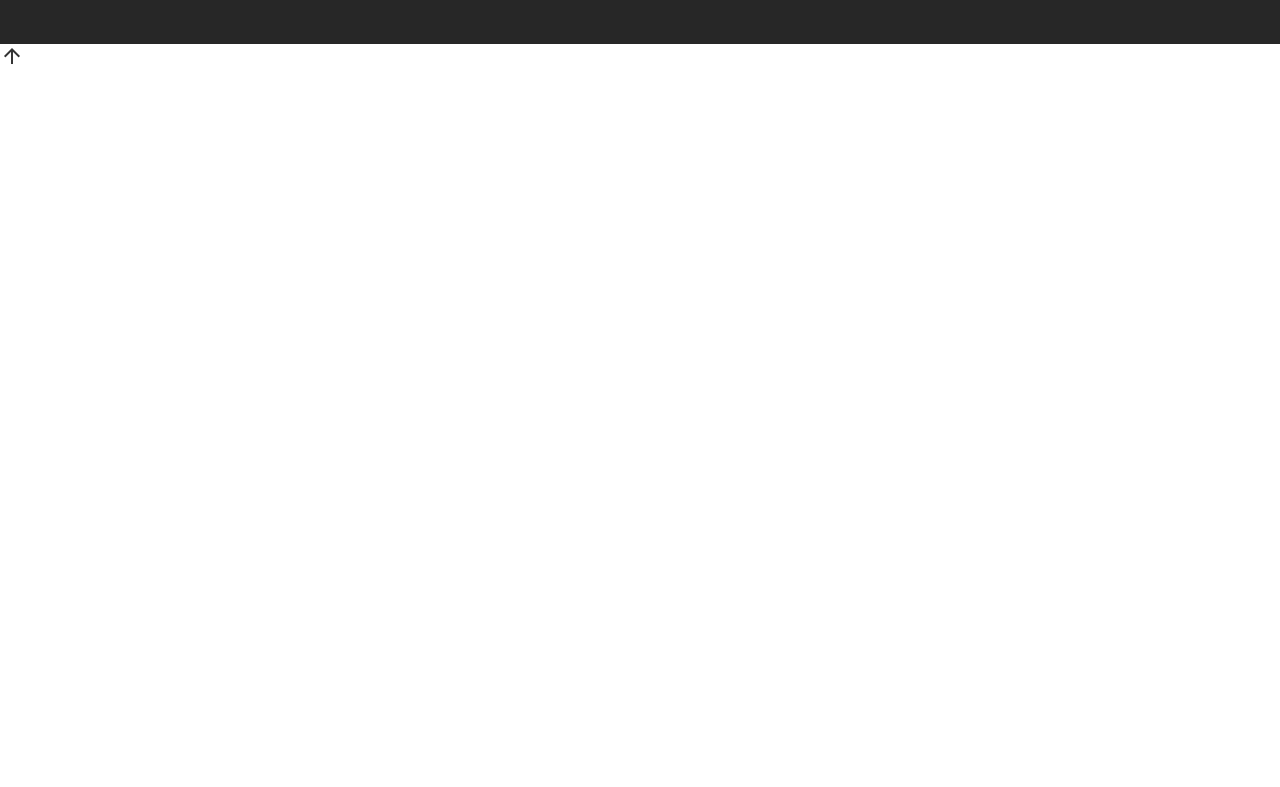
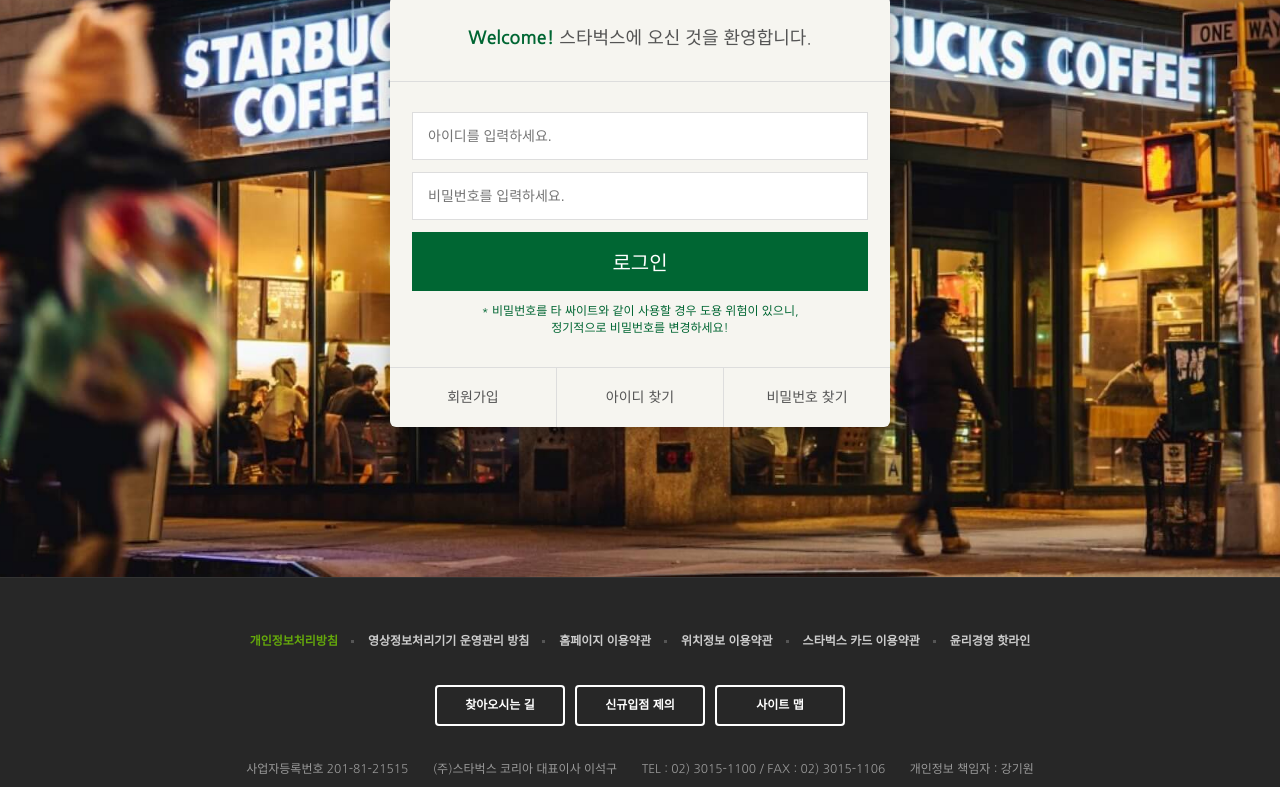
Before and after one commit to sujungSIN/starbucks, a plain HTML site: page signin/index.html in a window 1280 px wide. Shown: the part 290-1077 px from the top of the page. Before the commit the page ends 800 px from the top, so only its background shows below. Drawn offline with nearby package versions, Linux system fonts and the light colour scheme.

Commit message:
로그인 페이지 완성

```diff
--- /dev/null
+++ b/CSS/signin.css
@@ -0,0 +1,92 @@
+.signin {
+  margin-top: 120px;
+  padding: 100px 0 150px;
+  background-image: url(../images/signin_bg.jpg);
+  background-repeat: no-repeat;
+  /* 정가운데 배치 */
+  background-position: center;
+  /* 스크롤할 때 요소와 같이 스크롤되지 않고 뷰포트에 고정되서 스크롤 되도록한다 */
+  background-attachment: fixed;
+  /* 뷰포트의 더 넓은 너비에 이미지가 맞춰지도록 */
+  background-size: cover;
+}
+
+.signin h1 {
+  color: #fff;
+  font-weight: 700;
+  font-size: 30px;
+  text-align: center;
+  margin-bottom: 24px;
+}
+
+.siginin__card {
+  width: 500px;
+  margin: 0 auto;
+  border-radius: 6px;
+  background-color: #F6F5F0;
+  /* bax-shadow: x축 y축 20픽셀의 흐림처리 그림자색상 */
+  box-shadow: 2px 2px 20px rgba(0, 0, 0, .3);
+  color: #555;
+}
+
+.siginin__card h2 {
+  padding: 30px;
+  font-size: 18px;
+  text-align: center;
+  border-bottom: 1px solid #ddd;
+}
+
+.siginin__card h2 strong {
+  color: #006633;
+  font-weight: 700;
+}
+
+.siginin__card form {
+  padding: 30px 22px;
+}
+
+.siginin__card form input {
+  width : 100%;
+  margin-bottom: 12px;
+  padding: 15px;
+  border: 1px solid #ddd;
+  outline: none;
+  box-sizing: border-box;
+  font-size: 14px;
+}
+
+.siginin__card form [type="submit"] {
+  background-color: #006633;
+  border: none;
+  color: #fff;
+  font-size: 20px;
+  cursor: pointer;
+}
+
+.siginin__card form p {
+  font-size: 12px;
+  color: #006633;
+  text-align: center;
+}
+
+.siginin__card .actions {
+  display: flex;
+  border-top: 1px solid #ddd;
+}
+
+.siginin__card .actions a {
+  flex-grow: 1;
+  flex-basis: 0;
+  text-align: center;
+  padding: 20px;
+  color: #555;
+  font-size: 14px;
+  border-right: 1px solid #ddd;
+}
+
+.siginin__card .actions a:last-child {
+  border-right: none;
+}
+.siginin__card .actions a:hover {
+  text-decoration: underline;
+}
--- a/signin/index.html
+++ b/signin/index.html
@@ -27,6 +27,7 @@
     href="https://fonts.googleapis.com/css2?family=Nanum+Gothic:wght@400;700&family=Poppins:wght@400;500&display=swap"
     rel="stylesheet">
   <link rel="stylesheet" href="https://fonts.googleapis.com/icon?family=Material+Icons" />
+  <link rel="stylesheet" href="../CSS/signin.css">
   <link rel="stylesheet" href="../CSS/common.css">
 
   <script defer src="../js/common.js"></script>
@@ -368,7 +369,25 @@
 
   <section class="signin">
 
-
+    <h1>로그인</h1>
+    <div class="siginin__card">
+      <h2><strong>Welcome!</strong> 스타벅스에 오신 것을 환영합니다.
+      </h2>
+      <form>
+        <input type="text" placeholder="아이디를 입력하세요." />
+        <input type="password" placeholder="비밀번호를 입력하세요." />
+        <input type="submit" value="로그인">
+        <p>
+          * 비밀번호를 타 싸이트와 같이 사용할 경우 도용 위험이 있으니,<br>
+          정기적으로 비밀번호를 변경하세요!
+        </p>
+      </form>
+      <div class="actions">
+        <a href="javascript:void(0)">회원가입</a>
+        <a href="javascript:void(0)">아이디 찾기</a>
+        <a href="javascript:void(0)">비밀번호 찾기</a>
+      </div>
+    </div>
   </section>
 
 
```
